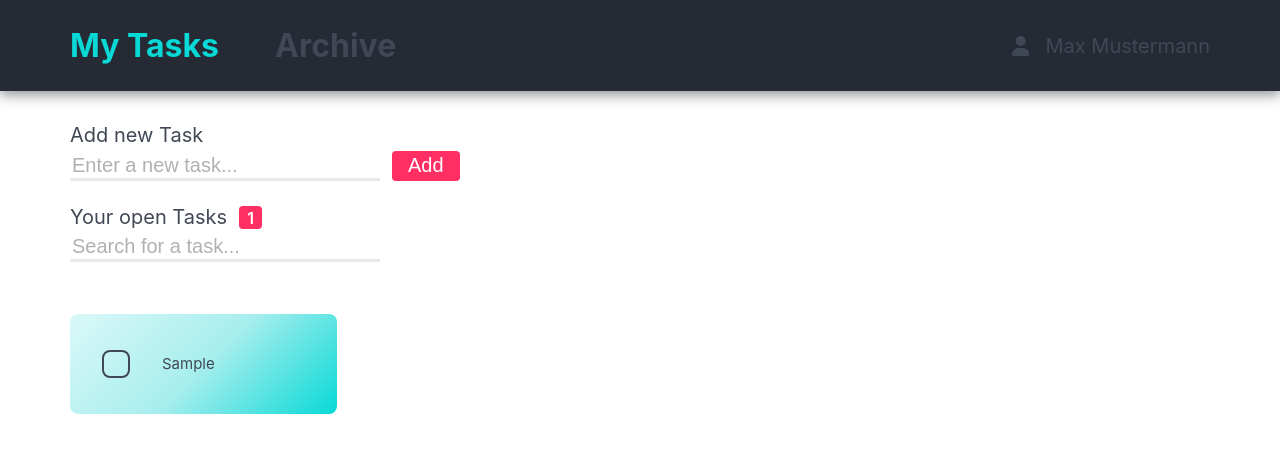
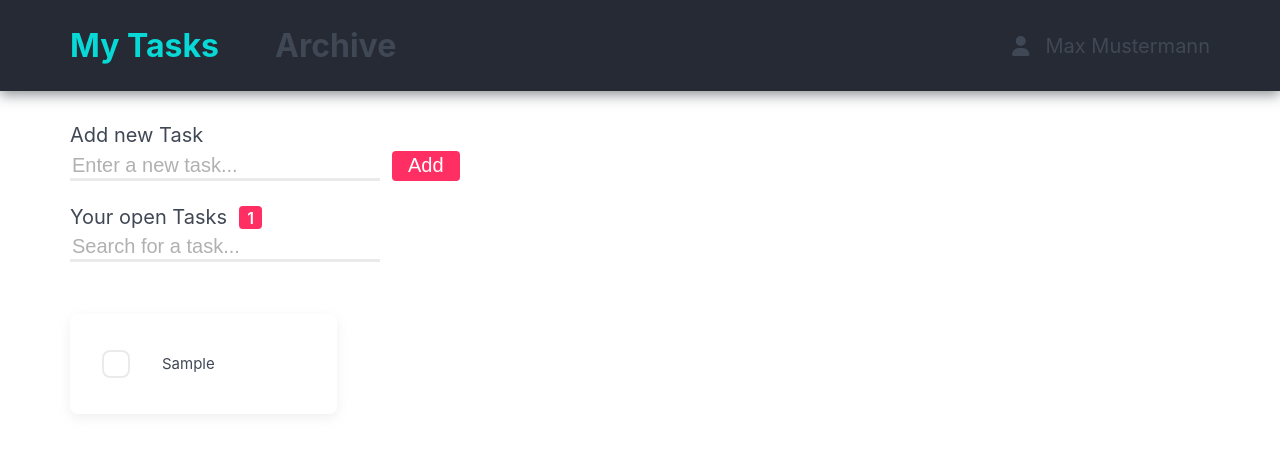
Before and after one commit to jpfuhl/vue-todo-list, a Vue app: page / in a window 1280 px wide. Both pictures are taken after typing "Sample" into the empty fields and a click on the button "Add". Shown: the top 452 px of the page. Built offline with nearby package versions, Linux system fonts and the light colour scheme; no server answers.

Commit message:
fixed color theme for task container

```diff
--- a/src/components/Task.vue
+++ b/src/components/Task.vue
@@ -1,5 +1,5 @@
 <template>
-  <div class="card" :class="{ completed: task.completed }">
+  <div class="card">
     <input type="checkbox" v-model="status" />
     <p :title="isTruncated ? task.title : ''">
       {{ isTruncated ? truncatedTitle : task.title }}
@@ -41,24 +41,13 @@ const truncatedTitle = computed(() => {
   padding-left: 2rem;
   padding-right: 1rem;
   border-radius: 8px;
-  background: var(--teal);
-  background: -webkit-linear-gradient(
-    135deg,
-    #a0f0f2 0%,
-    #66d9d9 50%,
-    var(--teal) 100%
-  );
-  background: linear-gradient(
-    135deg,
-    #dbf8f8 0%,
-    #a8eeee 50%,
-    var(--teal) 100%
-  );
+  box-shadow: 0 4px 12px 0 rgba(234, 234, 234, 0.7);
   transition: all 0.2s ease-in-out;
 }
 
 .card:hover {
   scale: 1.02;
+  box-shadow: 0 4px 14px 0 rgba(255, 46, 99, 0.7);
 }
 
 p {
@@ -72,14 +61,15 @@ input[type="checkbox"] {
   -webkit-appearance: none;
   width: 1.75rem;
   height: 1.75rem;
-  border: 2px solid var(--dark-grey);
+  border: 2px solid var(--grey);
   cursor: pointer;
   position: relative;
   border-radius: 8px;
 }
 
 input[type="checkbox"]:checked {
-  background-color: var(--dark-grey);
+  border: 2px solid var(--red);
+  background-color: var(--red);
 }
 
 input[type="checkbox"]:checked:after {
@@ -93,8 +83,4 @@ input[type="checkbox"]:checked:after {
   left: 50%;
   transform: translate(-50%, -50%) rotate(45deg);
 }
-
-.completed {
-  filter: grayscale(100%);
-}
 </style>
```
